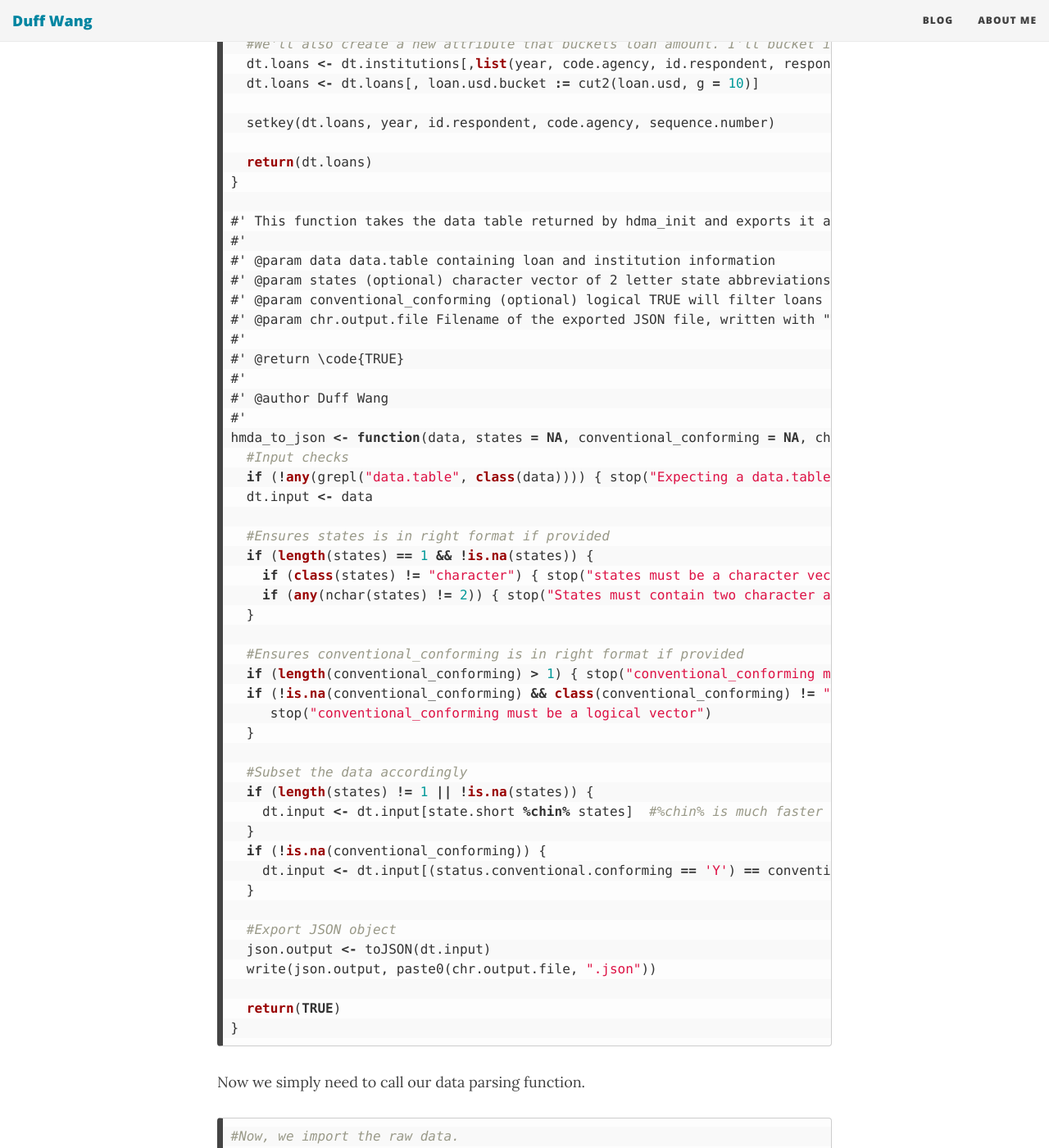
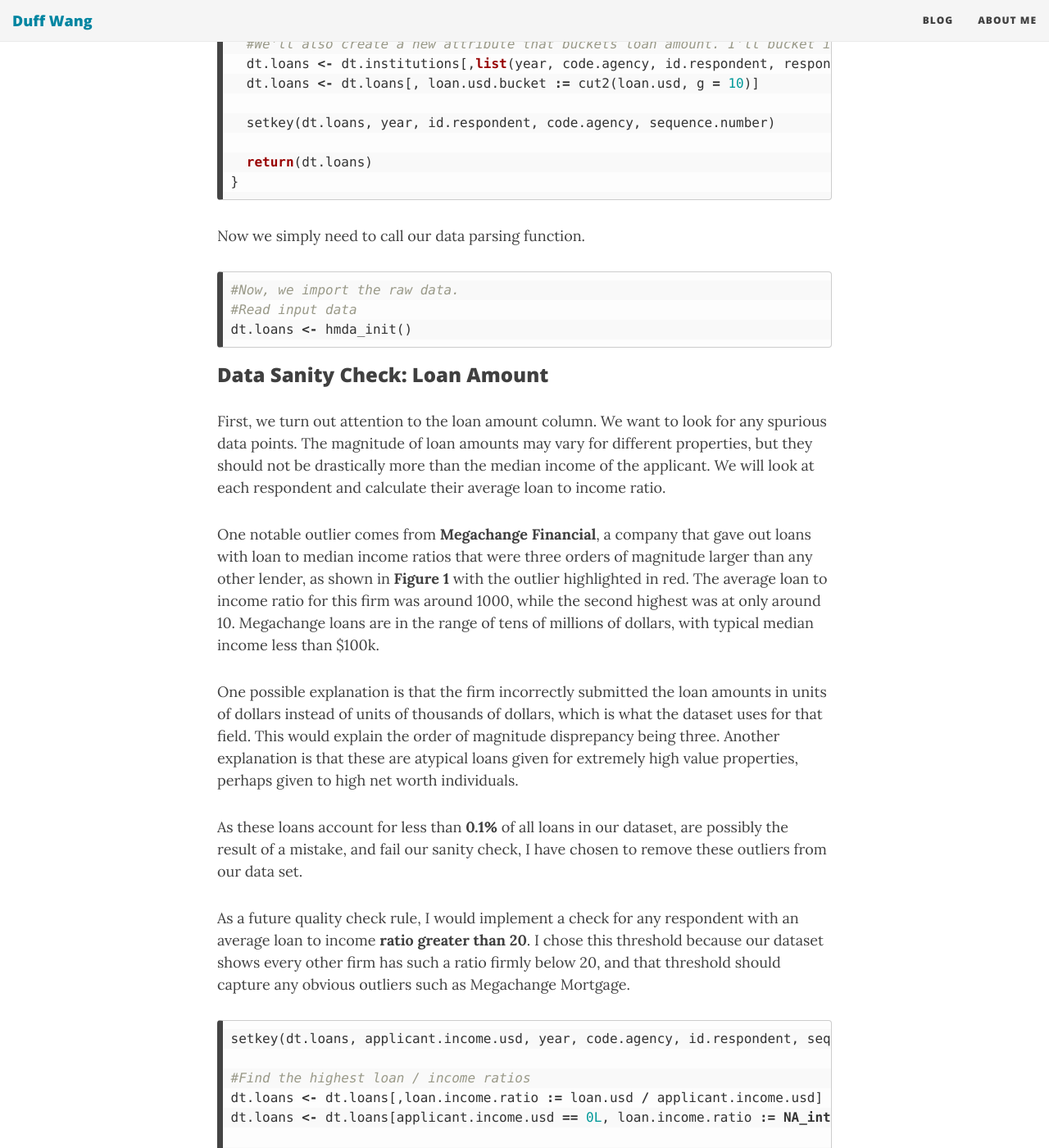
Before and after one commit to duffwang/duffwang.github.io, a Jekyll site: the page built from _posts/2019-02-19-data-cleaning.md, in a window 1280 px wide and 1400 px high, scrolled down 3114 px. Shown: the whole window at 82% size. Built offline with Jekyll 4.4.1, drawn with Linux system fonts in a browser that asks for light colours; nearby versions of some CDN libraries; comment, search, counter and statistics services are not loaded.

Commit message:
remove unneeded fxn

````diff
--- a/_posts/2019-02-19-data-cleaning.md
+++ b/_posts/2019-02-19-data-cleaning.md
@@ -117,49 +117,6 @@ hmda_init <- function(chr.file.loans = "2012_to_2014_loans_data", chr.file.insti
   setkey(dt.loans, year, id.respondent, code.agency, sequence.number)
 
   return(dt.loans)
-}
-
-#' This function takes the data table returned by hdma_init and exports it as a JSON file
-#'
-#' @param data data.table containing loan and institution information
-#' @param states (optional) character vector of 2 letter state abbreviations to filter by
-#' @param conventional_conforming (optional) logical TRUE will filter loans to conventional, conforming loans. FALSE returns all other loans. Leave as NA to include all loans.
-#' @param chr.output.file Filename of the exported JSON file, written with ".json" file extension. Default is "hdma"
-#'
-#' @return \code{TRUE}
-#'
-#' @author Duff Wang
-#'
-hmda_to_json <- function(data, states = NA, conventional_conforming = NA, chr.output.file = "hdma") {
-  #Input checks
-  if (!any(grepl("data.table", class(data)))) { stop("Expecting a data.table. Check your input data") }
-  dt.input <- data
-
-  #Ensures states is in right format if provided
-  if (length(states) == 1 && !is.na(states)) {
-    if (class(states) != "character") { stop("states must be a character vector") }
-    if (any(nchar(states) != 2)) { stop("States must contain two character abbreviations") }
-  }
-
-  #Ensures conventional_conforming is in right format if provided
-  if (length(conventional_conforming) > 1) { stop("conventional_conforming must be a single value") }
-  if (!is.na(conventional_conforming) && class(conventional_conforming) != "logical") {
-     stop("conventional_conforming must be a logical vector")
-  }
-
-  #Subset the data accordingly
-  if (length(states) != 1 || !is.na(states)) {
-    dt.input <- dt.input[state.short %chin% states]  #%chin% is much faster than %in%
-  }
-  if (!is.na(conventional_conforming)) {
-    dt.input <- dt.input[(status.conventional.conforming == 'Y') == conventional_conforming]
-  }
-
-  #Export JSON object
-  json.output <- toJSON(dt.input)
-  write(json.output, paste0(chr.output.file, ".json"))
-
-  return(TRUE)
 }
 ```
 
````
